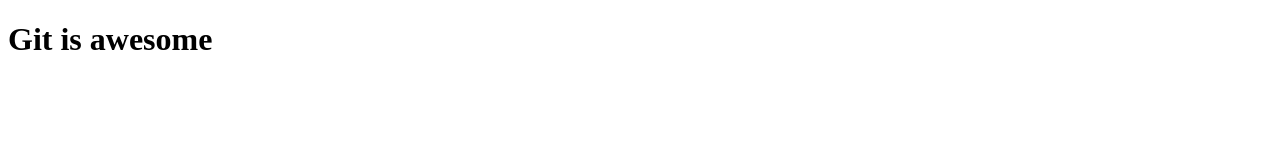
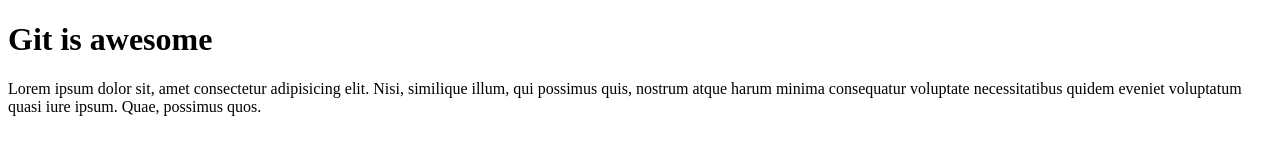
Before and after one commit to PallaviEkshinge/gitProject, a plain HTML site: page index.html in a window 1280 px wide. Drawn offline with Linux system fonts and the light colour scheme.

Commit message:
Added paragraph

```diff
--- a/index.html
+++ b/index.html
@@ -8,5 +8,6 @@
 </head>
 <body>
     <h1>Git is awesome</h1>
+    <p>Lorem ipsum dolor sit, amet consectetur adipisicing elit. Nisi, similique illum, qui possimus quis, nostrum atque harum minima consequatur voluptate necessitatibus quidem eveniet voluptatum quasi iure ipsum. Quae, possimus quos.</p>
 </body>
 </html>
```
